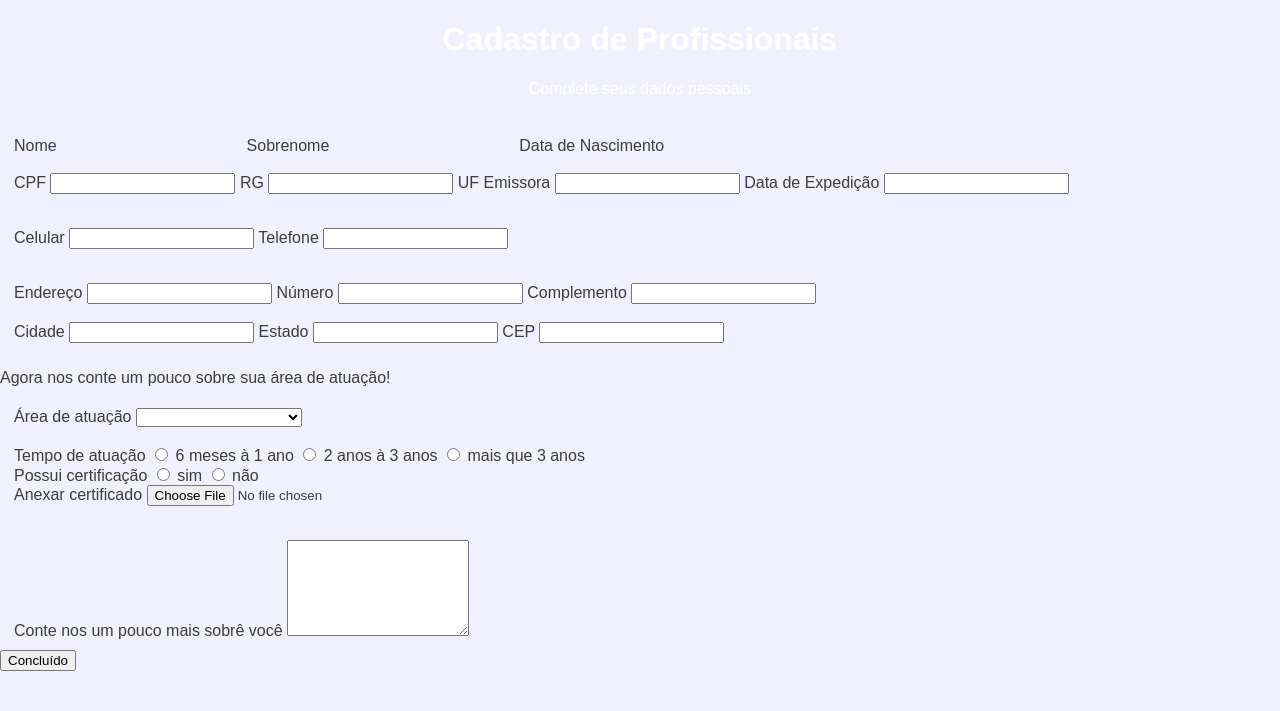
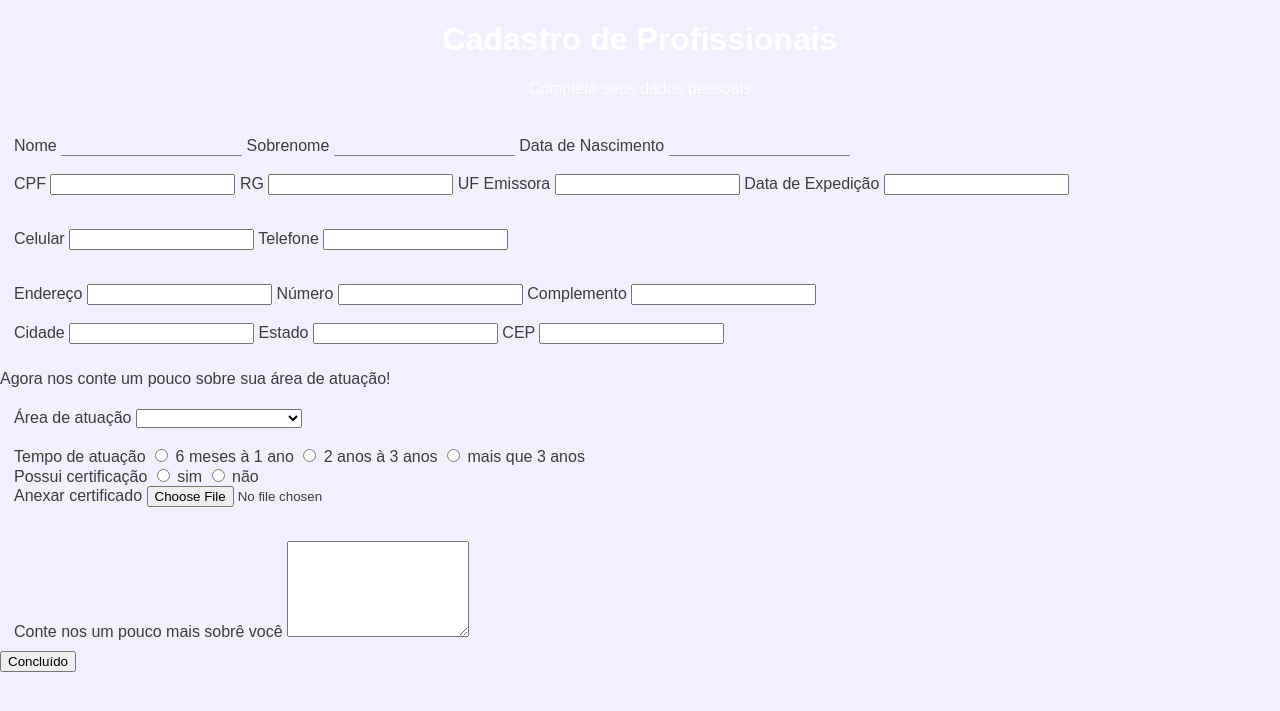
Before and after one commit to Curso-DS-Etec/valetudo_tcc, a PHP site: page /formularioProfissional.html in a window 1280 px wide. Shown: the top 711 px of the page. Run offline with PHP 8.4, Linux system fonts and the light colour scheme.

Commit message:
correcao borda

```diff
--- a/front-end/css/style.css
+++ b/front-end/css/style.css
@@ -291,7 +291,6 @@ fieldset {
     border-left: 0;
     border-right: 0;
     border-bottom: solid 1px gray;
-    border: 90px;
     background-color: #f0f0ff;
 
 }
```
